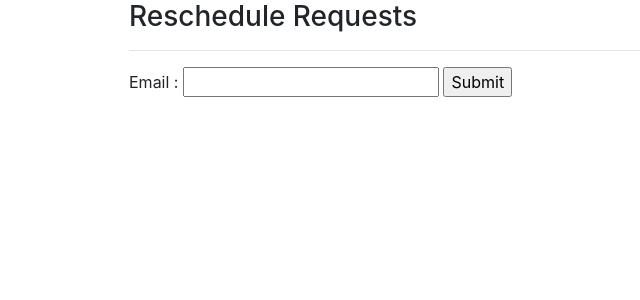
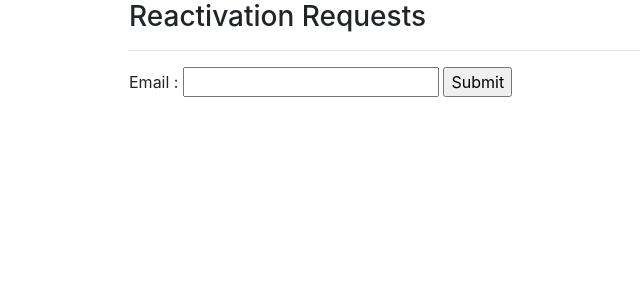
Before and after one commit to SanskarMehta/interview_management_system, a Django app: page /reactivate/ in a window 1280 px wide. Shown: the part 56-356 px from the top of the page, without its empty margins (146-786 px from the left). Run offline with Django 4.2, Linux system fonts and the light colour scheme; some libraries are stand-ins or nearby versions.

```diff
--- a/user_login/templates/user_login/reactivate.html
+++ b/user_login/templates/user_login/reactivate.html
@@ -4,7 +4,7 @@
     <div class="row">
         <div class="col-md-2"></div>
         <div class="col-md-8">
-            <h3>Reschedule Requests</h3>
+            <h3>Reactivation Requests</h3>
             <hr>
             <p></p>
             <form method="POST">
```
